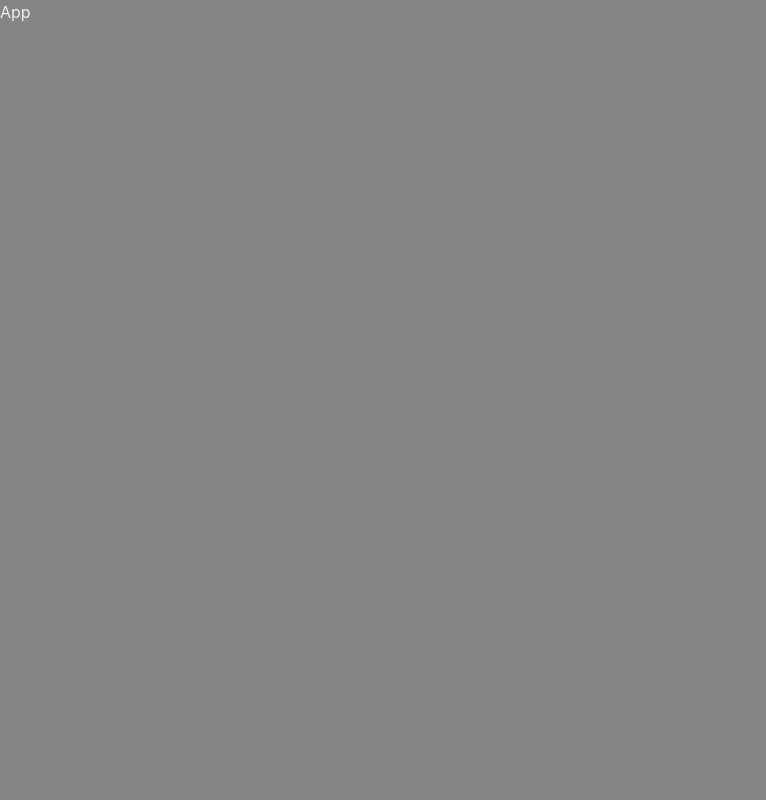
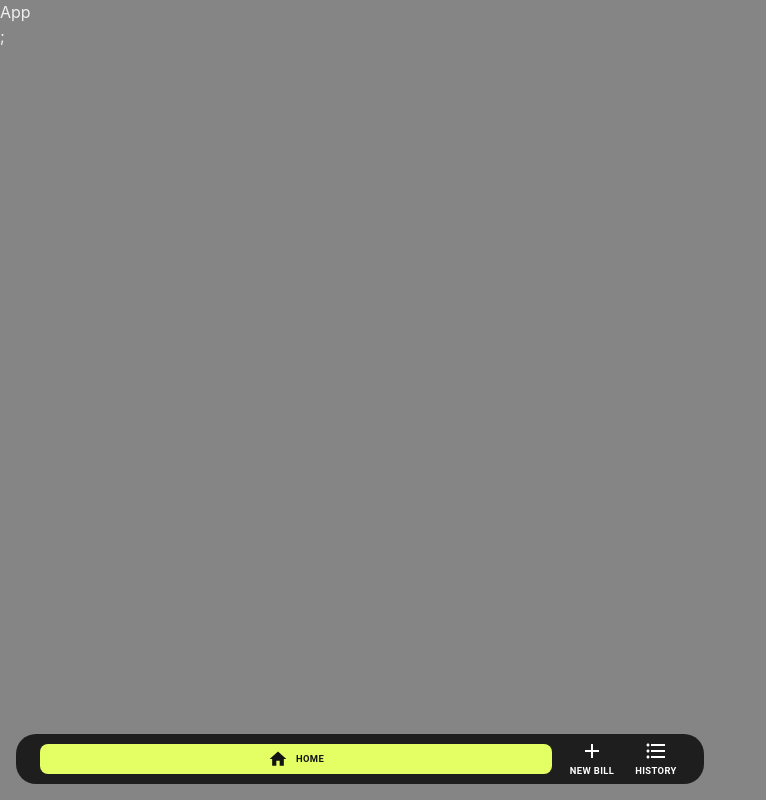
Before and after one commit to DutchPay-Bill/DutchPay-client, a React (Vite) app: page / in a window 1280 px wide. Shown: the whole page, without its empty margins (0-766 px from the left). Built offline with nearby package versions, Linux system fonts and the light colour scheme.

Commit message:
feat: navbar color fix

```diff
--- a/src/App.tsx
+++ b/src/App.tsx
@@ -1,5 +1,12 @@
+import PublicLayout from "./layout/PublicLayout";
+
 const App = () => {
-  return <div>App</div>;
+  return (
+    <>
+      <div>App</div>;
+      <PublicLayout />
+    </>
+  );
 };
 
 export default App;
--- /dev/null
+++ b/src/layout/PublicLayout/index.tsx
@@ -0,0 +1,82 @@
+import { Box, Button } from "@mui/material";
+import { Add, FormatListBulleted, Home } from "@mui/icons-material";
+
+const PublicLayout = () => {
+  return (
+    <Box
+      height={50}
+      min-width="100%" //belum center
+      sx={{
+        px: 2,
+        mb: 2,
+        mx: 2,
+        position: "fixed",
+        left: 0,
+        bottom: 0,
+        display: "flex",
+        justifyContent: "space-around",
+        alignItems: "center",
+        background: "#1E1E1E",
+        borderRadius: 5,
+      }}
+    >
+      <Button>
+        <Box
+          height={30}
+          width="40vw"
+          sx={{
+            p: 0,
+            m: 0,
+            display: "flex",
+            justifyContent: "center",
+            alignItems: "center",
+            background: "#E4FF63",
+            borderRadius: 2,
+            gap: 1,
+          }}
+        >
+          <Home sx={{ color: "#131313" }} fontSize="small" />
+          <h6 style={{ color: "#131313" }}>Home</h6>
+        </Box>
+      </Button>
+      <Button>
+        <Box
+          height={30}
+          sx={{
+            p: 0,
+            m: 0,
+            display: "inline-flex",
+            flexDirection: "column",
+            justifyContent: "center",
+            alignItems: "center",
+            background: "#1E1E1E",
+            borderRadius: 2,
+          }}
+        >
+          <Add sx={{ color: "#fff" }} fontSize="medium" />
+          <h6 style={{ margin: 0, color: "#fff" }}>New Bill</h6>
+        </Box>
+      </Button>
+      <Button>
+        <Box
+          height={30}
+          sx={{
+            p: 0,
+            m: 0,
+            display: "inline-flex",
+            flexDirection: "column",
+            justifyContent: "center",
+            alignItems: "center",
+            background: "#1E1E1E",
+            borderRadius: 2,
+          }}
+        >
+          <FormatListBulleted sx={{ color: "#fff" }} fontSize="medium" />
+          <h6 style={{ margin: 0, color: "#fff" }}>History</h6>
+        </Box>
+      </Button>
+    </Box>
+  );
+};
+
+export default PublicLayout;
```
